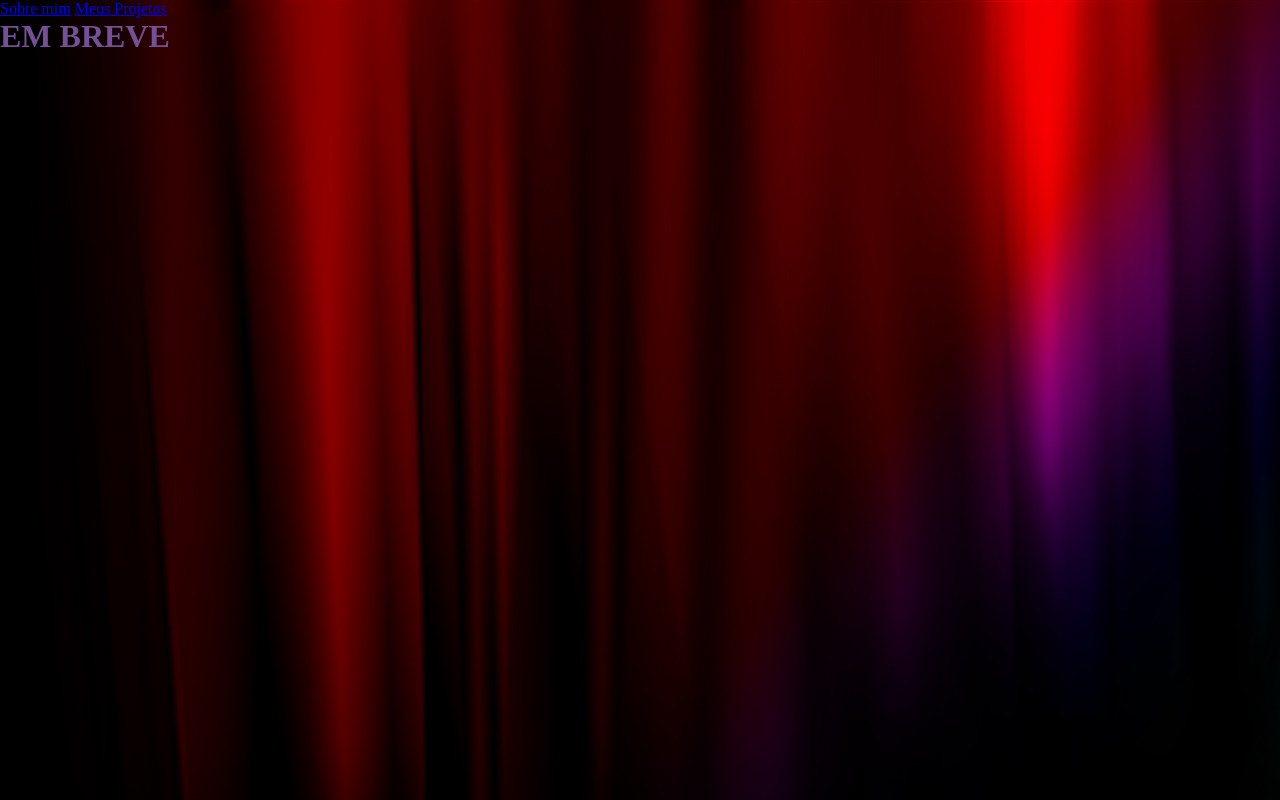
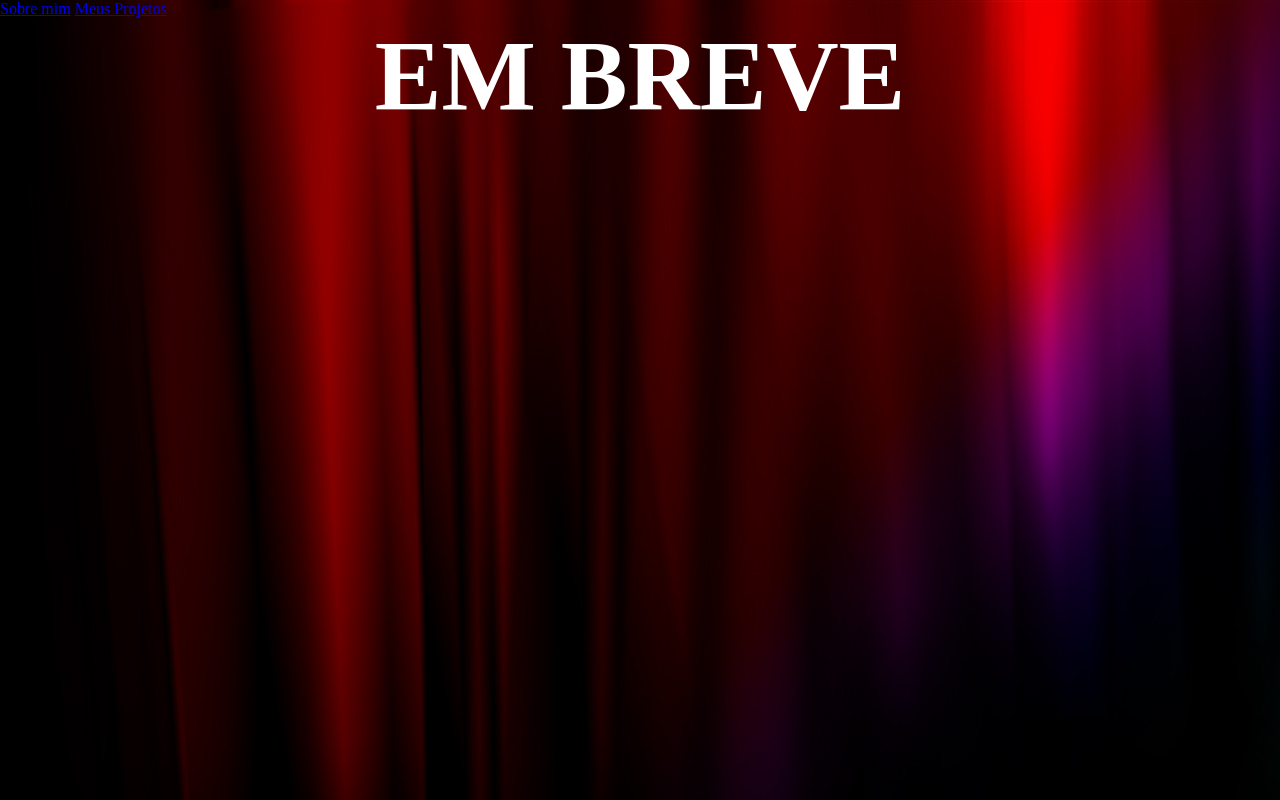
Before and after one commit to RodrigoSFDev/RodrigoSFDev.github.io, a plain HTML site: page Projetos.html in a window 1280 px wide. Drawn offline with Linux system fonts and the light colour scheme.

Commit message:
tamanho da fonte do em breve

```diff
--- a/Projetos.html
+++ b/Projetos.html
@@ -10,6 +10,6 @@
 <body>
     <a href="index.html">Sobre mim</a>
   <a href="Projetos.html">Meus Projetos </a>
-    <h1>EM BREVE</h1>
+    <h1 class="breve">EM BREVE</h1>
 </body>
 </html>
--- a/css/style.css
+++ b/css/style.css
@@ -9,3 +9,8 @@ body{
 #foto {
     border-radius: 50%;
 }
+.breve {
+    color:white;
+    text-align: center;
+    font-size: 100px;
+}
```
